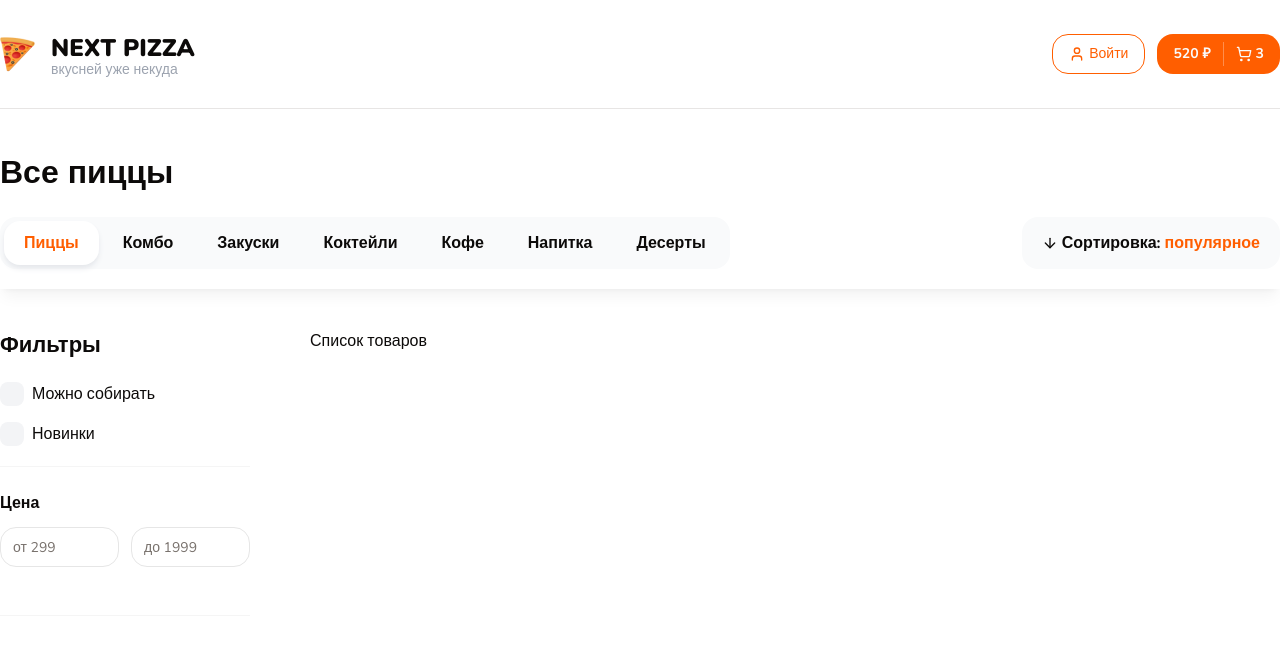
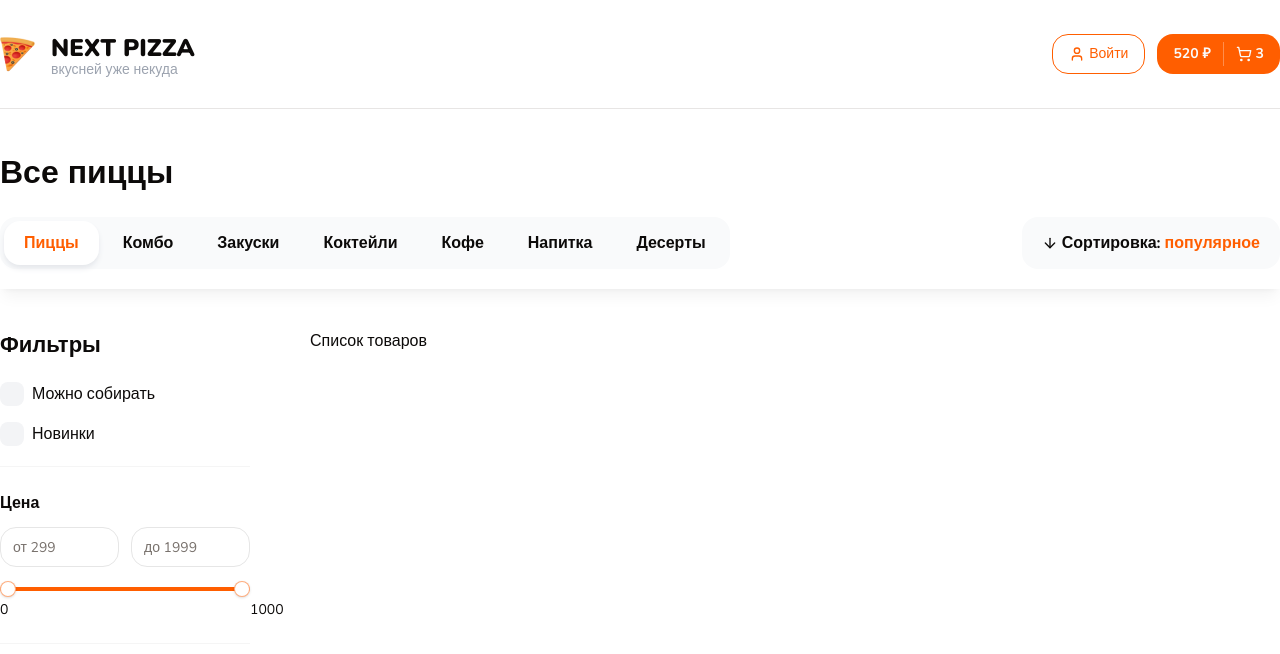
Before and after one commit to z1g99/next-pizza, a Next.js app: page / in a window 1280 px wide. Shown: the top 654 px of the page. Built offline with nearby package versions, Linux system fonts and the light colour scheme.

Commit message:
Add range slider & change home page

```diff
--- a/src/components/shared/filters.tsx
+++ b/src/components/shared/filters.tsx
@@ -1,5 +1,5 @@
 import React from 'react'
-import {FilterCheckbox, Title} from '@/components/shared'
+import {FilterCheckbox, RangeSlider, Title} from '@/components/shared'
 import {Input} from '@/components/ui'
 
 interface Props {
@@ -10,16 +10,21 @@
 	return (
 		<div className={className}>
 			<Title text='Фильтры' size='sm' className='mb-5 font-bold'/>
+
+			{/* Верхние чекбоксы */}
 			<div className='flex flex-col gap-4'>
 				<FilterCheckbox text='Можно собирать' value='1'/>
 				<FilterCheckbox text='Новинки' value='2'/>
 			</div>
+
+			{/* Сортировка по цене */}
 			<div className='mt-5 border-y border-y-neutral-100 py-6 pb-7'>
 				<p className='font-bold mb-3'>Цена</p>
 				<div className='flex gap-3 mb-5'>
 					<Input type='number' placeholder='от 299' min={0} max={1000}/>
 					<Input type='number' placeholder='до 1999' min={100} max={1000}/>
 				</div>
+				<RangeSlider min={0} max={1000} step={10} value={[0, 1000]}/>
 			</div>
 		</div>
 	)
--- a/src/components/shared/index.ts
+++ b/src/components/shared/index.ts
@@ -6,3 +6,4 @@
 export { TopBar } from './top-bar'
 export { FilterCheckbox } from './filter-checkbox'
 export { Filters } from './filters'
+export { RangeSlider } from './range-slider'
--- /dev/null
+++ b/src/components/shared/range-slider.tsx
@@ -0,0 +1,71 @@
+'use client';
+
+import React from 'react'
+import * as SliderPrimitive from '@radix-ui/react-slider'
+
+import {cn} from '@/lib/utils'
+
+type SliderProps = {
+	className?: string;
+	min: number;
+	max: number;
+	step: number;
+	formatLabel?: (value: number) => string;
+	value?: number[] | readonly number[];
+	onValueChange?: (values: number[]) => void;
+};
+
+const RangeSlider = React.forwardRef(
+	(
+		{ className, min, max, step, formatLabel, value, onValueChange, ...props }: SliderProps,
+		ref,
+	) => {
+		const initialValue = Array.isArray(value) ? value : [min, max];
+		const [localValues, setLocalValues] = React.useState(initialValue);
+
+		React.useEffect(() => {
+			// Update localValues when the external value prop changes
+			setLocalValues(Array.isArray(value) ? value : [min, max]);
+		}, [min, max, value]);
+
+		const handleValueChange = (newValues: number[]) => {
+			setLocalValues(newValues);
+			if (onValueChange) {
+				onValueChange(newValues);
+			}
+		};
+
+		return (
+			<SliderPrimitive.Root
+				ref={ref as React.RefObject<HTMLDivElement>}
+				min={min}
+				max={max}
+				step={step}
+				value={localValues}
+				onValueChange={handleValueChange}
+				className={cn('relative flex w-full touch-none select-none mb-6 items-center', className)}
+				{...props}>
+				<SliderPrimitive.Track className="relative h-1 w-full grow overflow-hidden rounded-full bg-primary/20">
+					<SliderPrimitive.Range className="absolute h-full bg-primary" />
+				</SliderPrimitive.Track>
+				{localValues.map((value, index) => (
+					<React.Fragment key={index}>
+						<div
+							className="absolute text-center"
+							style={{
+								left: `calc(${((value - min) / (max - min)) * 100}% + 0px)`,
+								top: `10px`,
+							}}>
+							<span className="text-sm">{formatLabel ? formatLabel(value) : value}</span>
+						</div>
+						<SliderPrimitive.Thumb className="block h-4 w-4 rounded-full border border-primary/50 bg-white shadow transition-colors focus-visible:outline-none focus-visible:ring-1 focus-visible:ring-ring disabled:pointer-events-none disabled:opacity-50" />
+					</React.Fragment>
+				))}
+			</SliderPrimitive.Root>
+		);
+	},
+);
+
+RangeSlider.displayName = SliderPrimitive.Root.displayName;
+
+export { RangeSlider };
--- a/src/components/ui/index.ts
+++ b/src/components/ui/index.ts
@@ -1,3 +1,4 @@
 export { Button } from './button'
 export { Checkbox } from './checkbox'
 export { Input } from './input'
+export { Slider } from './slider'
```
